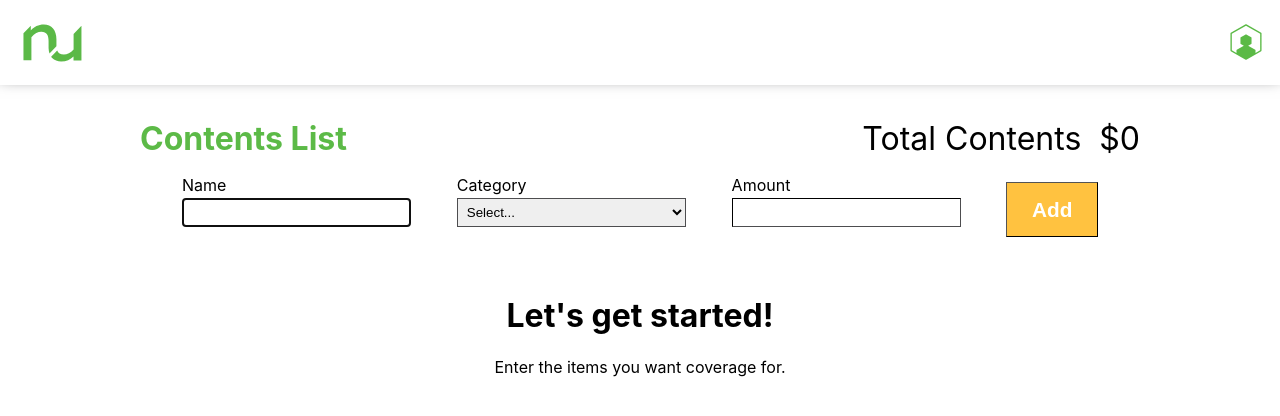
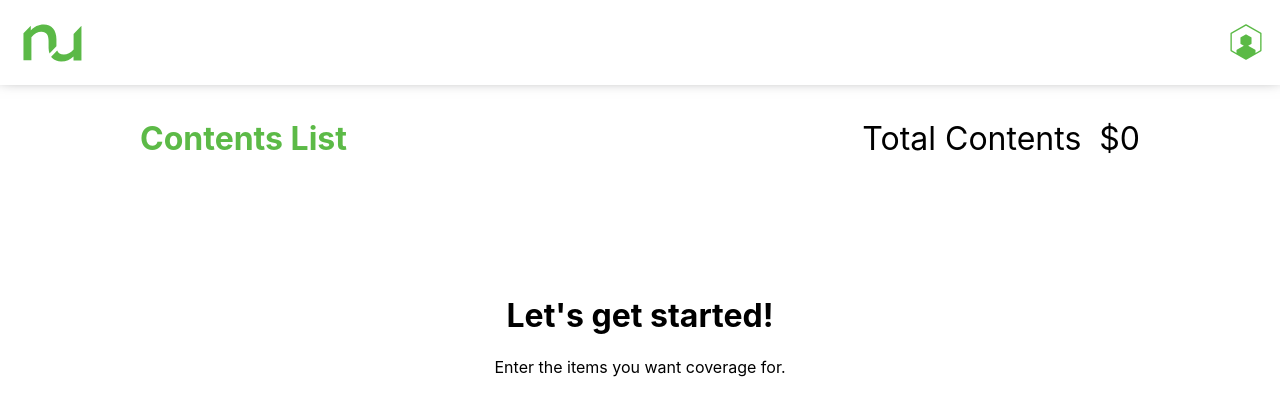
Before and after one commit to kenadian/contents-list, a React (Create React App) app: page / in a window 1280 px wide. Shown: the top 416 px of the page. Built offline with nearby package versions, Linux system fonts and the light colour scheme.

Commit message:
Remove InputsWrapper. Styled form in Inputs instead

```diff
--- a/src/App.js
+++ b/src/App.js
@@ -70,27 +70,6 @@ const Title = styled.div`
   flex: 1;
 `;
 
-const InputsWrapper = styled.div`
-  @media (device-width: 411px) and (device-height: 731px) {
-    position: fixed;
-    bottom: 0;
-    z-index: 999;
-    height: 70px;
-    background-color: white;
-    box-shadow: 0px -17px 17px 0px rgb(255, 255, 255);
-  }
-
-  @media (min-width: 412px) {
-    display: flex;
-    justify-content: space-around;
-    position: fixed;
-    top: 142px;
-    padding: 30px 0;
-    background-color: white;
-  }
-  align-items: center;
-  width: 100vw;
-`;
 const ItemsWrapper = styled.div`
   @media (device-width: 411px) and (device-height: 731px) {
     height: 480px;
@@ -123,9 +102,8 @@ class App extends Component {
           <Total total={this.props.total} />
         </TitleWrapper>
 
-        <InputsWrapper>
-          <Inputs />
-        </InputsWrapper>
+        <Inputs />
+
         <ItemsWrapper>
           <ItemList />
         </ItemsWrapper>
```
